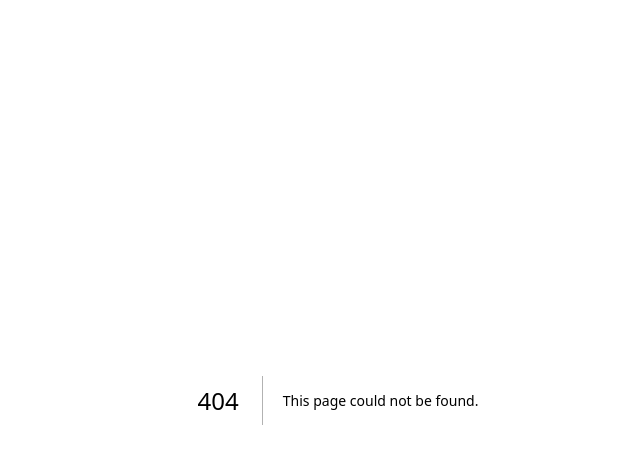
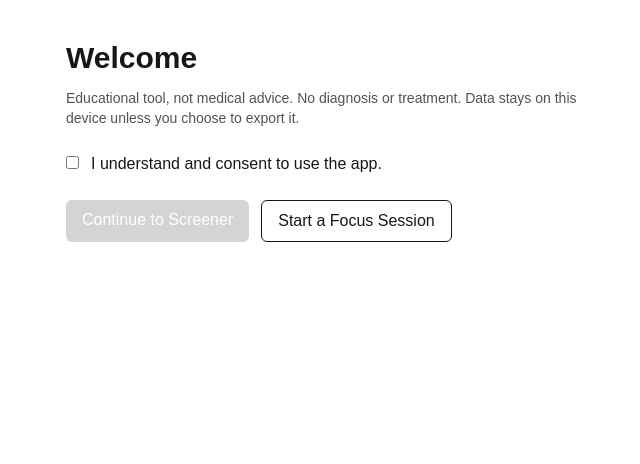
Before and after one commit to theconductor-cpu/learning-framework-builder, a Next.js app in the folder teen-wellness-bot/: page /consent in a window 1280 px wide. Before the commit this address had no page. Shown: the top 464 px of the page, without its empty margins (302-942 px from the left). Built offline with nearby package versions, Linux system fonts and the light colour scheme.

Commit message:
feat: add consent page with educational disclaimer

```diff
--- /dev/null
+++ b/teen-wellness-bot/src/app/(mvp)/consent/page.tsx
@@ -0,0 +1,30 @@
+'use client'
+import Link from 'next/link'
+import { useState } from 'react'
+
+export default function ConsentPage() {
+  const [accepted, setAccepted] = useState(false)
+  return (
+    <main className="mx-auto max-w-xl px-4 py-10">
+      <h1 className="text-3xl font-semibold">Welcome</h1>
+      <p className="mt-3 text-sm text-neutral-600">
+        Educational tool, not medical advice. No diagnosis or treatment. Data stays on this device unless you choose to export it.
+      </p>
+
+      <label className="mt-6 flex items-start gap-3">
+        <input type="checkbox" className="mt-1" checked={accepted} onChange={e=>setAccepted(e.target.checked)} />
+        <span>I understand and consent to use the app.</span>
+      </label>
+
+      <div className="mt-6 flex gap-3">
+        <Link
+          href="/screener"
+          className={`px-4 py-2 rounded-md text-white ${accepted ? 'bg-black' : 'bg-neutral-300 pointer-events-none'}`}
+        >
+          Continue to Screener
+        </Link>
+        <Link href="/focus" className="px-4 py-2 rounded-md border">Start a Focus Session</Link>
+      </div>
+    </main>
+  )
+}
```
